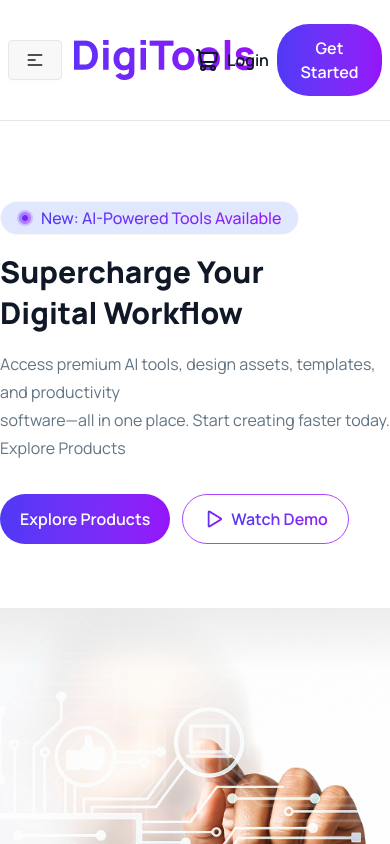
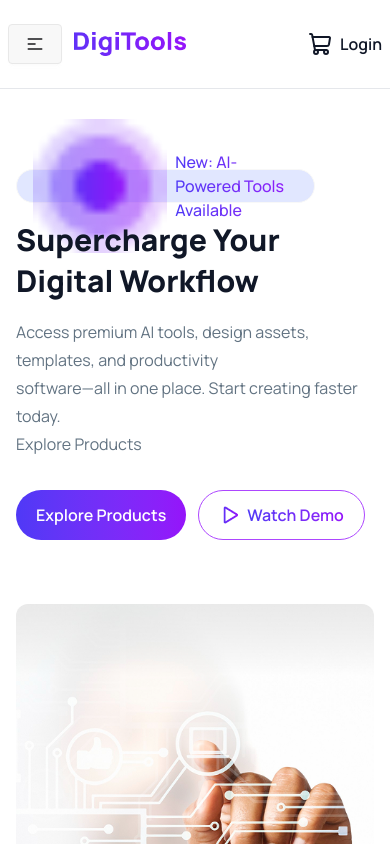
Before and after one commit to HasanMohammodZakaria/assignment-06-ml-06-digi-tools-buying, a React (Vite) app: page / in a window 390 px wide. Shown: the top 844 px of the page. Built offline with nearby package versions, Linux system fonts and the light colour scheme.

Commit message:
Navbar responsive fro all device

```diff
--- a/src/App.jsx
+++ b/src/App.jsx
@@ -7,14 +7,12 @@ import Navbar from "./components/Navbar"
 import Pricingcard from "./components/Pricingcard"
 import Products from "./components/Products"
 import Workflow from "./components/Workflow"
-import Cart from "./components/Cart"
+
 
 const getProducts = async () => {
   const res = await fetch ('/digitools.json')
   return res.json()
 }
-
-// const productPromise = getProducts()
 
 function App() {
 const [products, setProducts] = useState([])
@@ -23,7 +21,6 @@ const [carts, setCarts] = useState([])
 useEffect(() => {
   getProducts().then(data => setProducts(data))
 }, []);
-
 
   return (
     <>
--- a/src/components/Banner.jsx
+++ b/src/components/Banner.jsx
@@ -5,10 +5,10 @@ import Bnimg from '../assets/banner.png';
 
 const Banner = () => {
   return (
-    <div className="flex flex-col md:flex-row items-center gap-8   md:gap-15 max-w-7xl mx-auto mt-20">
+    <div className="flex flex-col md:flex-row items-center gap-8 md:gap-15 max-w-7xl mx-auto mt-20 px-4 sm:px-6 lg:px-8">
       <div>
         <div className="badge bg-[#E1E7FF] px-4 py-4 rounded-4xl  text-[16px] font-medium">
-          <img src={Circle} alt="" />
+          <img src={Circle} alt="" className="w-full object-cover rounded-xl"/>
           <span className="bg-linear-to-r from-[#4F39F6] to-[#9514FA] bg-clip-text text-transparent">
             New: AI-Powered Tools Available
           </span>
@@ -30,7 +30,7 @@ const Banner = () => {
           </button>
 
           <button className="flex items-center gap-2 px-5 py-3 rounded-full border border-purple-500">
-           <img src={Play} alt="" className="w-5 h-5"/>
+           <img src={Play} alt="" className="w-5 h-5 "/>
            <span className="text-[16px] font-semibold whitespace-nowrap bg-linear-to-r from-[#4F39F6] to-[#9514FA] bg-clip-text text-transparent">Watch Demo</span>
           </button>
 
@@ -39,7 +39,7 @@ const Banner = () => {
 
       </div>
       <div className="w-full md:w-1/2 mt-8 md:mt-0">
-        <img src={Bnimg} alt="" className="w-full h-100 md:h-125 lg:h-150 object-cover"/>
+        <img src={Bnimg} alt="" className="w-full h-100 md:h-125 lg:h-150 object-cover rounded-xl"/>
       </div>
     </div>
   );
--- a/src/components/Navbar.jsx
+++ b/src/components/Navbar.jsx
@@ -22,7 +22,7 @@ const Navbar = ({carts}) => {
                         </ul>
                     </div>
 
-                    <img className="ml-3" src={logo} alt="" />
+                    <img className="ml-3 w-28 md:w-32 lg:w-auto" src={logo} alt="" />
                 </div>
                 <div className="navbar-center hidden md:flex lg:flex">
                     <ul className="menu menu-horizontal px-1 text-[16px] font-semibold text-[#101727]">
@@ -47,7 +47,7 @@ const Navbar = ({carts}) => {
                     </div>
 
                     <button className="text-[16px] font-semibold text-[#101727]">Login</button>
-                    <button className='bg-linear-to-r from-[#4F39F6] to-[#9514FA] text-[16px] font-semibold text-white px-5 py-3 rounded-4xl'>Get Started</button>
+                    <button className='bg-linear-to-r from-[#4F39F6] to-[#9514FA] text-[16px] font-semibold text-white px-5 py-3 rounded-4xl hidden md:block'>Get Started</button>
                 </div>
             </div>
         </div>
--- a/src/components/ProductCard.jsx
+++ b/src/components/ProductCard.jsx
@@ -8,9 +8,6 @@ const tagTypeStyle = {
     "best-seller": "bg-[#FEF3C6] text-[#BB4D00]",
     new: "bg-[#DBFCE7] text-[#0A883E]"
 }
-
-
-
 
 const ProductCard = ({product, carts, setCarts}) => {
 
@@ -56,7 +53,7 @@ const ProductCard = ({product, carts, setCarts}) => {
                 </div>
               ))}
             </div>
-            <button onClick={handleAddToCard} className={` text-[16px] font-semibold text-white px-5 py-3 rounded-4xl w-full ${isAddToCard
+            <button onClick={handleAddToCard} className={` text-[16px] font-semibold text-white px-5 py-3 rounded-4xl w-full cursor-pointer ${isAddToCard
             ? "bg-green-500 text-white"
             : "bg-linear-to-r from-[#4F39F6] to-[#9514FA]"
 
--- a/src/components/Products.jsx
+++ b/src/components/Products.jsx
@@ -4,7 +4,6 @@ import ProductCard from "./ProductCard";
 import Cart from "./Cart";
 
 const Products = ({ products, carts, setCarts }) => {
-  //   const products = use(productPromise);
 
   const [isActiveTab, setIsActiveTab] = useState("products");
 
@@ -30,7 +29,6 @@ const Products = ({ products, carts, setCarts }) => {
               : "bg-transparent text-black"
           }`}
           aria-label="Products"
-          //   defaultChecked
         />
         <input
           type="radio"
@@ -45,6 +43,7 @@ const Products = ({ products, carts, setCarts }) => {
           aria-label={`Cart ${carts.length > 0 ? `(${carts.length})` : ""}`}
         />
       </div>
+
       {isActiveTab === "products" && (
         <div className="grid md:grid-cols-2 lg:grid-cols-3 gap-7 mt-10">
           {products.map((product) => (
```
